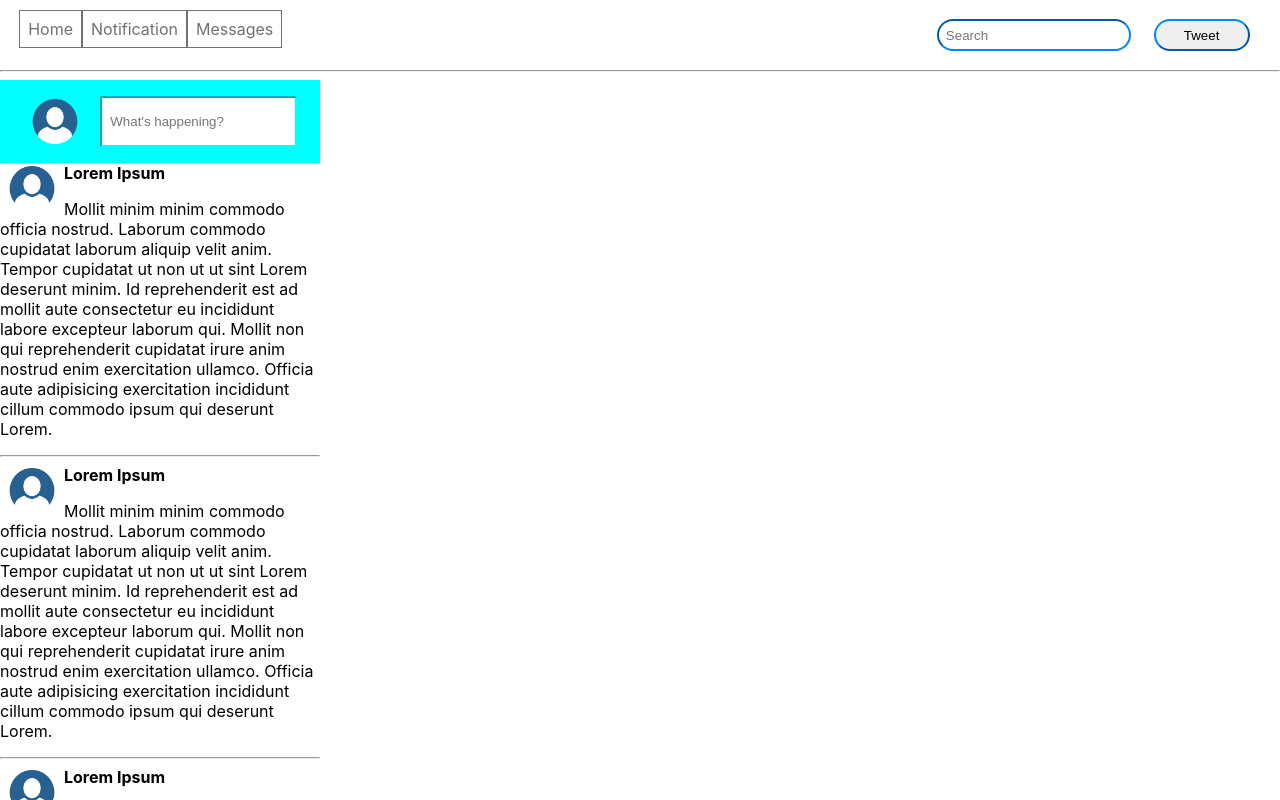
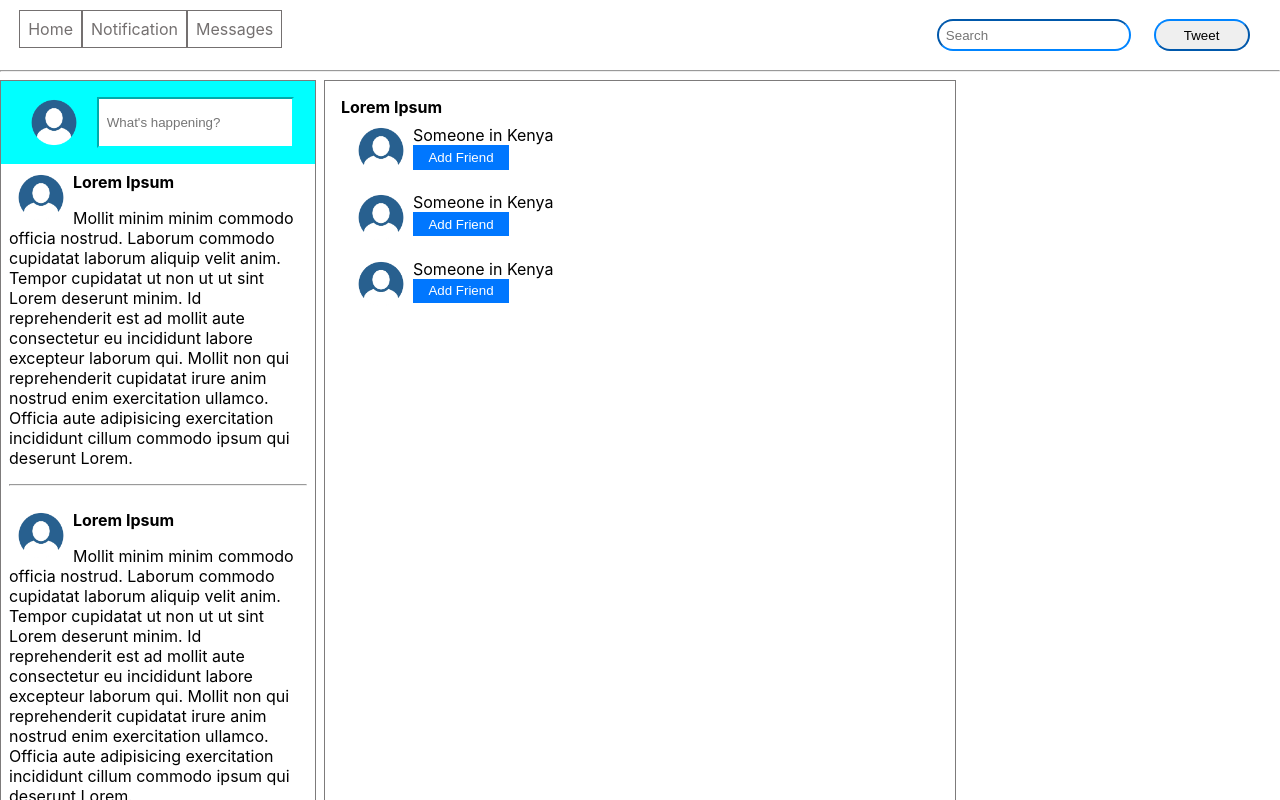
Before and after one commit to evansmbithi/social-media-react-app, a React (Create React App) app: page / in a window 1280 px wide. Shown: the top 800 px of the page. Built offline with nearby package versions, Linux system fonts and the light colour scheme.

Commit message:
added right pane

```diff
--- a/src/components/Body/Body.css
+++ b/src/components/Body/Body.css
@@ -1,6 +1,7 @@
 .container{
     display: grid;
     grid-template-columns: 1fr 2fr 1fr;
+    gap: .5rem;
 
 }
 
@@ -16,11 +17,34 @@
     padding: .5rem;
 }
 
+.feed,
+.friends-list,
+.profile-summary,
+.about-user{
+    border: solid 1px #7d7b7b;
+}
 
-.feed img{
+.post-input img,
+.single-post img.profile-pic,
+.single-friend img.profile-pic{
+    float: left;
     width: 4rem;
 }
 
-.single-post img.profile-pic{
-    float: left;
+.friends-list{
+    display: flex;
+    flex-direction: column;
+    padding: 1rem;
 }
+
+.single-friend,
+.single-post{
+    padding: .5rem;
+}
+
+.single-friend button{
+    background-color: #0077ff;
+    border: none;
+    padding: .3rem;
+    color: #fff;
+}
--- a/src/components/Body/Body.js
+++ b/src/components/Body/Body.js
@@ -10,7 +10,7 @@ function Body(){
             <div className="container">
                 {/* <LeftPane /> */}
                 <Feed />
-                {/* <RightPane /> */}
+                <RightPane />
             </div>
         </React.Fragment>
     )
--- a/src/components/Body/RightPane/Friend.js
+++ b/src/components/Body/RightPane/Friend.js
@@ -0,0 +1,14 @@
+import "./../Body.css"
+import ProfilePic from "./../../../img/User-Profile-PNG-Image.png"
+
+function Friend(){
+    return(
+        <div className="single-friend">
+            <img src={ProfilePic} alt="profile pic" className="profile-pic" />
+            <span>Someone in Kenya</span><br/>
+            <button>Add Friend</button>
+        </div>
+    )
+}
+
+export default Friend;
--- a/src/components/Body/RightPane/FriendsList.js
+++ b/src/components/Body/RightPane/FriendsList.js
@@ -0,0 +1,15 @@
+import "./../Body.css"
+import Friend from "./Friend";
+
+function FriendsList(){
+    return (
+        <div className="friends-list">
+            <strong>Lorem Ipsum</strong>
+            <Friend />
+            <Friend />
+            <Friend />
+        </div>
+    )
+}
+
+export default FriendsList;
```
